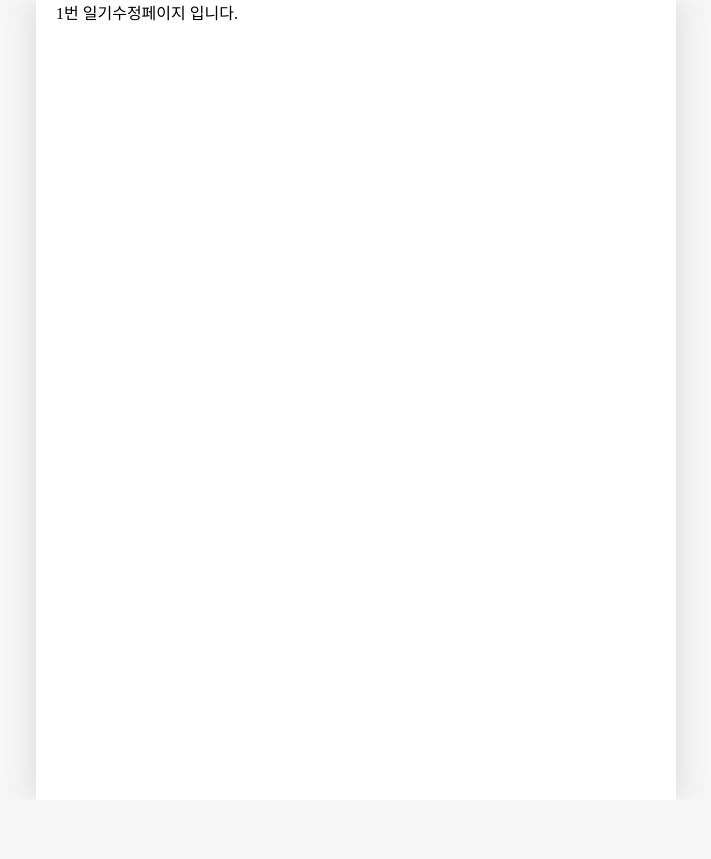
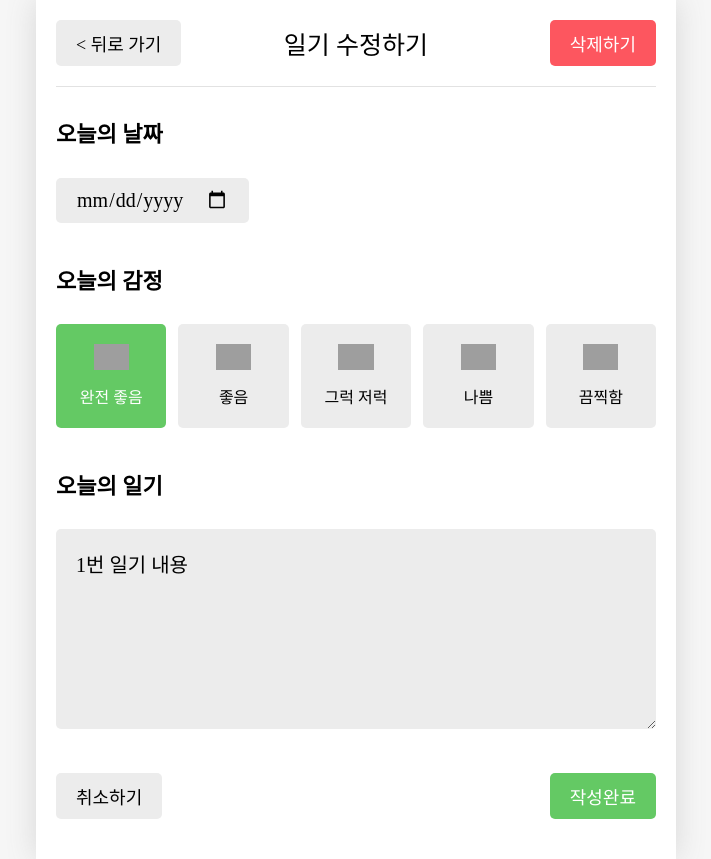
Before and after one commit to hyeminkang/onebite-react, a React (Vite) app in the folder section12/: page /edit/1 in a window 1280 px wide. Shown: the whole page, without its empty margins (284-995 px from the left). Before the commit the page ends 800 px from the top, so only its background shows below. Built offline with nearby package versions, Linux system fonts and the light colour scheme; grey boxes are pictures that could not be loaded; a web font is replaced by a local one.

Commit message:
12.15) Edit 페이지 구현하기

```diff
--- a/section12/src/components/Editor.jsx
+++ b/section12/src/components/Editor.jsx
@@ -1,7 +1,7 @@
 import "./Editor.css";
 import EmotionItem from "./EmotionItem";
 import Button from "./Button";
-import { useState } from "react";
+import { useState, useEffect } from "react";
 import { useNavigate } from "react-router-dom";
 
 const emotionList = [
@@ -44,7 +44,7 @@
 }
 // 문자열로 변환된 날짜를 구하는 함수
 
-const Editor = ({ onSubmit }) => {
+const Editor = ({initData, onSubmit }) => {
 
   const [input, setInput] = useState({
     createDate : new Date(),
@@ -54,6 +54,15 @@
   // ㄴ 사용자가 입력한 오늘의 날짜, 오늘의 감정, 오늘의 일기 이런것들을 다 저장 (스테이트를 객체로 저장)
 
   const nav = useNavigate();
+
+  useEffect(() => {
+    if ( initData ) {
+      setInput({
+        ...initData,
+        createDate : new Date(Number(initData.createDate)),
+      })
+    }
+  }, [initData])
 
   const onChangeInput = (e) => {
     //console.log(e.target.name) // 어떤 요소에 입력이 들어온건지
@@ -86,15 +95,15 @@
       <section className="emotion_section">
         <h4>오늘의 감정</h4>
         <div className="emotion_list_wrapper">
-          {emotionList.map((item) => {
-            return <EmotionItem
+          {emotionList.map((item) => (
+            <EmotionItem
               onClick={() => onChangeInput({
                 target: {
                   name: "emotionId",
                   value: item.emotionId,
                 }
               }) }  key={item.emotionId} {...item} isSelected={item.emotionId === input.emotionId} />
-          })}
+          ))}
         </div>
       </section>
       <section className="content_section">
--- a/section12/src/pages/Edit.jsx
+++ b/section12/src/pages/Edit.jsx
@@ -1,8 +1,75 @@
-import { useParams } from "react-router-dom";
+import { useParams, useNavigate } from "react-router-dom";
+import Header from "../components/header";
+import Button from "../components/Button";
+import Editor from "../components/Editor";
+import { useContext, useEffect, useState } from "react";
+import { DiaryDispatchContext, DiaryStateContext } from "../App";
 
 const Edit = () => {
-  const params = useParams();
-  return <div>{params.id}번 일기수정페이지 입니다.</div>
+  const params = useParams(); // params를 기준으로 id값의 데이터를 다 받아와야함
+  const nav = useNavigate();
+  const { onDelete, onUpdate } = useContext(DiaryDispatchContext);
+  const data = useContext(DiaryStateContext); // 현재 일기 데이터인 데이터 스테이트를 불러오도록 함
+  const [currentItem, setCurrentItem] = useState()
+
+  useEffect(() => {
+    const currentDiaryItem = data.find((item) => String(item.id) === String(params.id))
+
+    if ( !currentDiaryItem ) {
+      window.alert("존재하지 않는 일기임");
+      nav("/", { replace: true }); // 리턴하기전에 호출이 되서 에러임
+    }
+
+    setCurrentItem(currentDiaryItem)
+
+   }, [params.id])
+
+  const onClickDelete = () => {
+    if (
+      window.confirm("일기를 정말 삭제할까요? 다시 복구할수 없다 임마")
+    )
+    {
+      // 일기 삭제 로직
+      onDelete(params.id);
+      nav('/', { replace: true });
+    }
+  };
+/*
+  const getCurrentDiaryItem = () => {
+    const currentDiaryItem = data.find((item) => String(item.id) === String(params.id))
+
+    if ( !currentDiaryItem ) {
+      window.alert("존재하지 않는 일기임");
+      nav("/", { replace: true }); // 리턴하기전에 호출이 되서 에러임
+    }
+
+    return currentDiaryItem;
+  }
+  // params.id 해당하는 일기데이터를 꺼내오는 함수
+
+  const currentDiaryItem = getCurrentDiaryItem();
+  console.log(currentDiaryItem)
+  */
+
+  const onSubmit = (input) => {
+    if (
+      window.confirm("일기를 정말 수정할까요?")
+    )
+      onUpdate(params.id, input.createDate.getTime(), input.emotionId, input.content);
+    nav('/', {replace: true});
+  };
+
+  return ( <div>
+    <Header title={"일기 수정하기"}
+      leftChild={
+        <Button onClick={() => nav(-1)} text={"< 뒤로 가기"} />
+      }
+      rightChild={
+        <Button onClick={onClickDelete} text={"삭제하기"} type={"NEGATIVE"} />
+      } />
+    <Editor initData={ currentItem } onSubmit={onSubmit} />
+  </div>
+  )
 }
 
 export default Edit;
```
Also changed, not shown: 1 other file (tests, documents, lock files or other folders).
